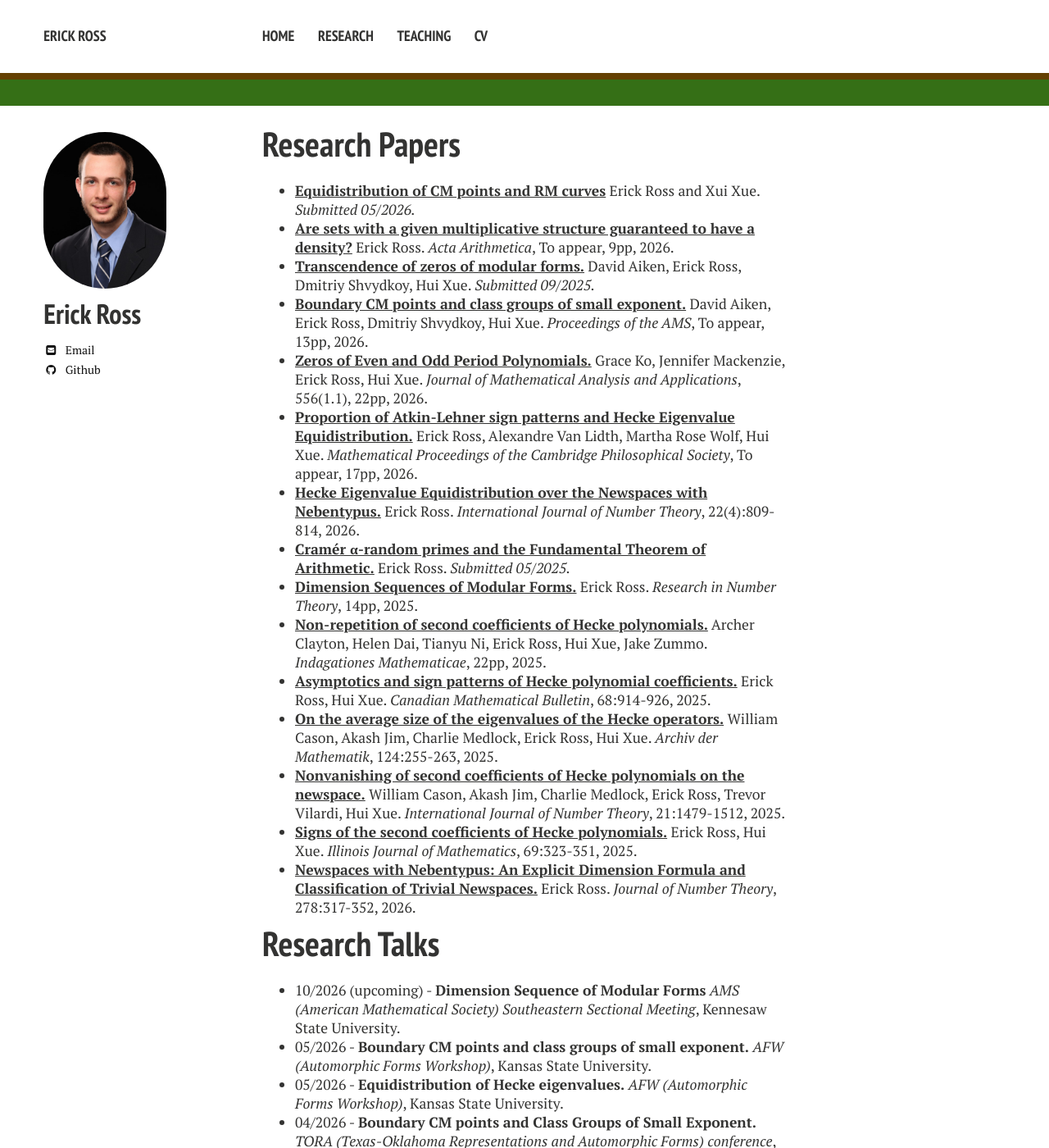
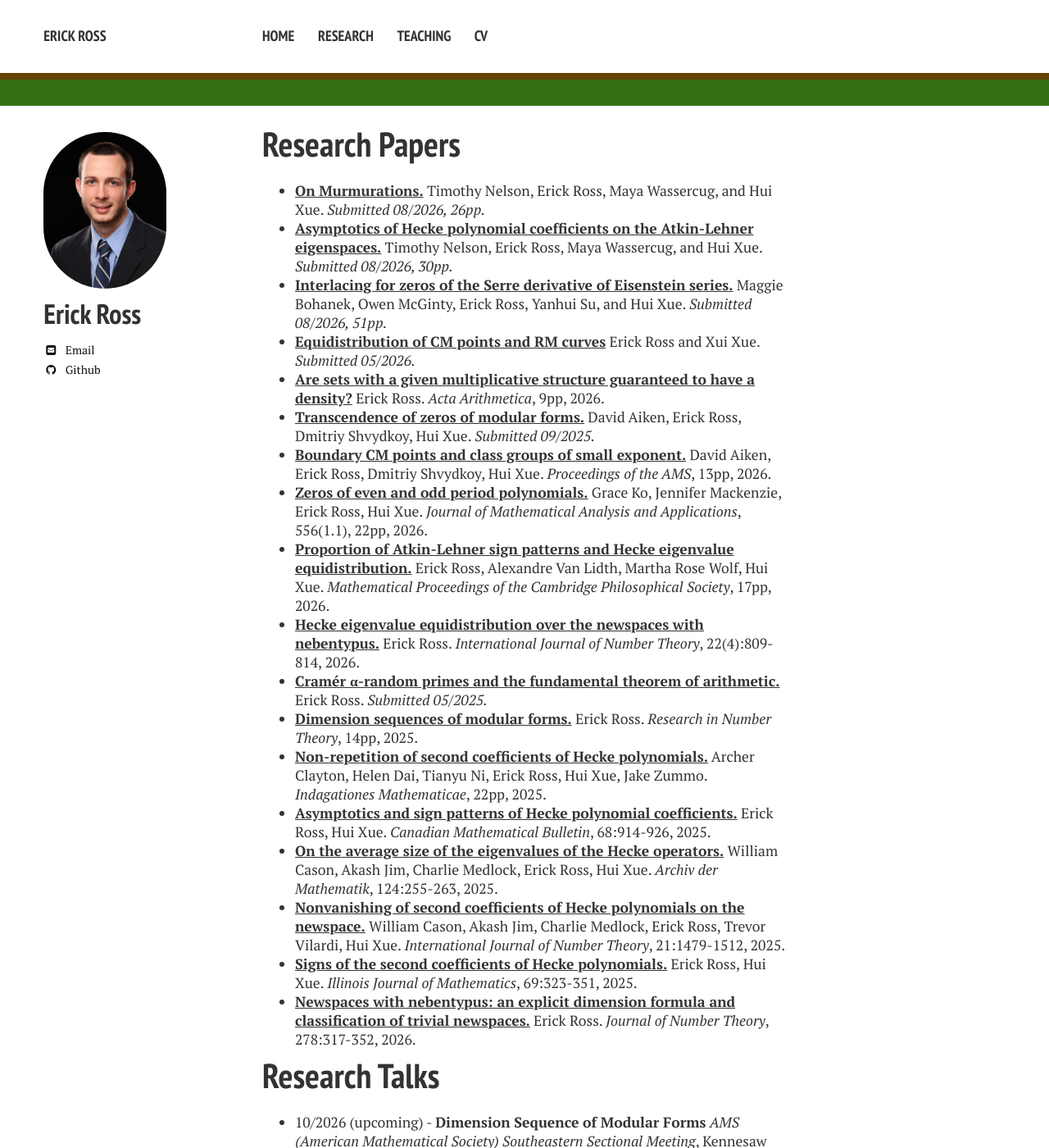
Before and after one commit to erick-ross/erick-ross.github.io, a Jekyll site: the page built from research.md, in a window 1280 px wide and 1400 px high. Shown: the whole window at 82% size. Built offline with Jekyll 4.4.1, drawn with Linux system fonts in a browser that asks for light colours; nearby versions of some CDN libraries.

Commit message:
updated papers

```diff
--- a/research.md
+++ b/research.md
@@ -4,21 +4,24 @@ layout: page
 
 
 # Research Papers
+- [**On Murmurations.**](/On_Murmurations.pdf) Timothy Nelson, Erick Ross, Maya Wassercug, and Hui Xue. *Submitted 08/2026, 26pp.*
+- [**Asymptotics of Hecke polynomial coefficients on the Atkin-Lehner eigenspaces.**](https://arxiv.org/abs/2608.18497) Timothy Nelson, Erick Ross, Maya Wassercug, and Hui Xue. *Submitted 08/2026, 30pp.*
+- [**Interlacing for zeros of the Serre derivative of Eisenstein series.**](https://arxiv.org/abs/2608.15248) Maggie Bohanek, Owen McGinty, Erick Ross, Yanhui Su, and Hui Xue. *Submitted 08/2026, 51pp.*
 - [**Equidistribution of CM points and RM curves**](https://arxiv.org/abs/2605.28614) Erick Ross and Xui Xue. *Submitted 05/2026.*
-- [**Are sets with a given multiplicative structure guaranteed to have a density?**](/mult-density.pdf) Erick Ross. *Acta Arithmetica*, To appear, 9pp, 2026.
+- [**Are sets with a given multiplicative structure guaranteed to have a density?**](/mult-density.pdf) Erick Ross. *Acta Arithmetica*, 9pp, 2026.
 - [**Transcendence of zeros of modular forms.**](/transcendence-of-zeros.pdf) David Aiken, Erick Ross, Dmitriy Shvydkoy, Hui Xue. *Submitted 09/2025.*
-- [**Boundary CM points and class groups of small exponent.**](/boundary-CM-points.pdf) David Aiken, Erick Ross, Dmitriy Shvydkoy, Hui Xue. *Proceedings of the AMS*, To appear, 13pp, 2026.
-- [**Zeros of Even and Odd Period Polynomials.**](https://arxiv.org/abs/2408.05670) Grace Ko, Jennifer Mackenzie, Erick Ross, Hui Xue. *Journal of Mathematical Analysis and Applications*, 556(1.1), 22pp, 2026.
-- [**Proportion of Atkin-Lehner sign patterns and Hecke Eigenvalue Equidistribution.**](https://arxiv.org/abs/2511.13969) Erick Ross, Alexandre Van Lidth, Martha Rose Wolf, Hui Xue. *Mathematical Proceedings of the Cambridge Philosophical Society*, To appear, 17pp, 2026.
-- [**Hecke Eigenvalue Equidistribution over the Newspaces with Nebentypus.**](https://arxiv.org/abs/2511.13966) Erick Ross. *International Journal of Number Theory*, 22(4):809-814, 2026.
-- [**Cramér α-random primes and the Fundamental Theorem of Arithmetic.**](/cramer-primes.pdf) Erick Ross. *Submitted 05/2025.*
-- [**Dimension Sequences of Modular Forms.**](https://arxiv.org/abs/2507.12340) Erick Ross. *Research in Number Theory*, 14pp, 2025.
+- [**Boundary CM points and class groups of small exponent.**](/boundary-CM-points.pdf) David Aiken, Erick Ross, Dmitriy Shvydkoy, Hui Xue. *Proceedings of the AMS*, 13pp, 2026.
+- [**Zeros of even and odd period polynomials.**](https://arxiv.org/abs/2408.05670) Grace Ko, Jennifer Mackenzie, Erick Ross, Hui Xue. *Journal of Mathematical Analysis and Applications*, 556(1.1), 22pp, 2026.
+- [**Proportion of Atkin-Lehner sign patterns and Hecke eigenvalue equidistribution.**](https://arxiv.org/abs/2511.13969) Erick Ross, Alexandre Van Lidth, Martha Rose Wolf, Hui Xue. *Mathematical Proceedings of the Cambridge Philosophical Society*, 17pp, 2026.
+- [**Hecke eigenvalue equidistribution over the newspaces with nebentypus.**](https://arxiv.org/abs/2511.13966) Erick Ross. *International Journal of Number Theory*, 22(4):809-814, 2026.
+- [**Cramér α-random primes and the fundamental theorem of arithmetic.**](/cramer-primes.pdf) Erick Ross. *Submitted 05/2025.*
+- [**Dimension sequences of modular forms.**](https://arxiv.org/abs/2507.12340) Erick Ross. *Research in Number Theory*, 14pp, 2025.
 - [**Non-repetition of second coefficients of Hecke polynomials.**](https://arxiv.org/abs/2411.18419) Archer Clayton, Helen Dai, Tianyu Ni, Erick Ross, Hui Xue, Jake Zummo. *Indagationes Mathematicae*, 22pp, 2025.
 - [**Asymptotics and sign patterns of Hecke polynomial coefficients.**](https://arxiv.org/abs/2410.12008) Erick Ross, Hui Xue. *Canadian Mathematical Bulletin*, 68:914-926, 2025.
 - [**On the average size of the eigenvalues of the Hecke operators.**](https://arxiv.org/abs/2407.19076) William Cason, Akash Jim, Charlie Medlock, Erick Ross, Hui Xue. *Archiv der Mathematik*, 124:255-263, 2025.
 - [**Nonvanishing of second coefficients of Hecke polynomials on the newspace.**](https://arxiv.org/abs/2407.11694) William Cason, Akash Jim, Charlie Medlock, Erick Ross, Trevor Vilardi, Hui Xue. *International Journal of Number Theory*, 21:1479-1512, 2025.
 - [**Signs of the second coefficients of Hecke polynomials.**](https://arxiv.org/abs/2407.10951) Erick Ross, Hui Xue. *Illinois Journal of Mathematics*, 69:323-351, 2025.
-- [**Newspaces with Nebentypus: An Explicit Dimension Formula and Classification of Trivial Newspaces.**](https://arxiv.org/abs/2407.08881) Erick Ross. *Journal of Number Theory*, 278:317-352, 2026.
+- [**Newspaces with nebentypus: an explicit dimension formula and classification of trivial newspaces.**](https://arxiv.org/abs/2407.08881) Erick Ross. *Journal of Number Theory*, 278:317-352, 2026.
 
 
 
```
Also changed, not shown: 1 other file.
